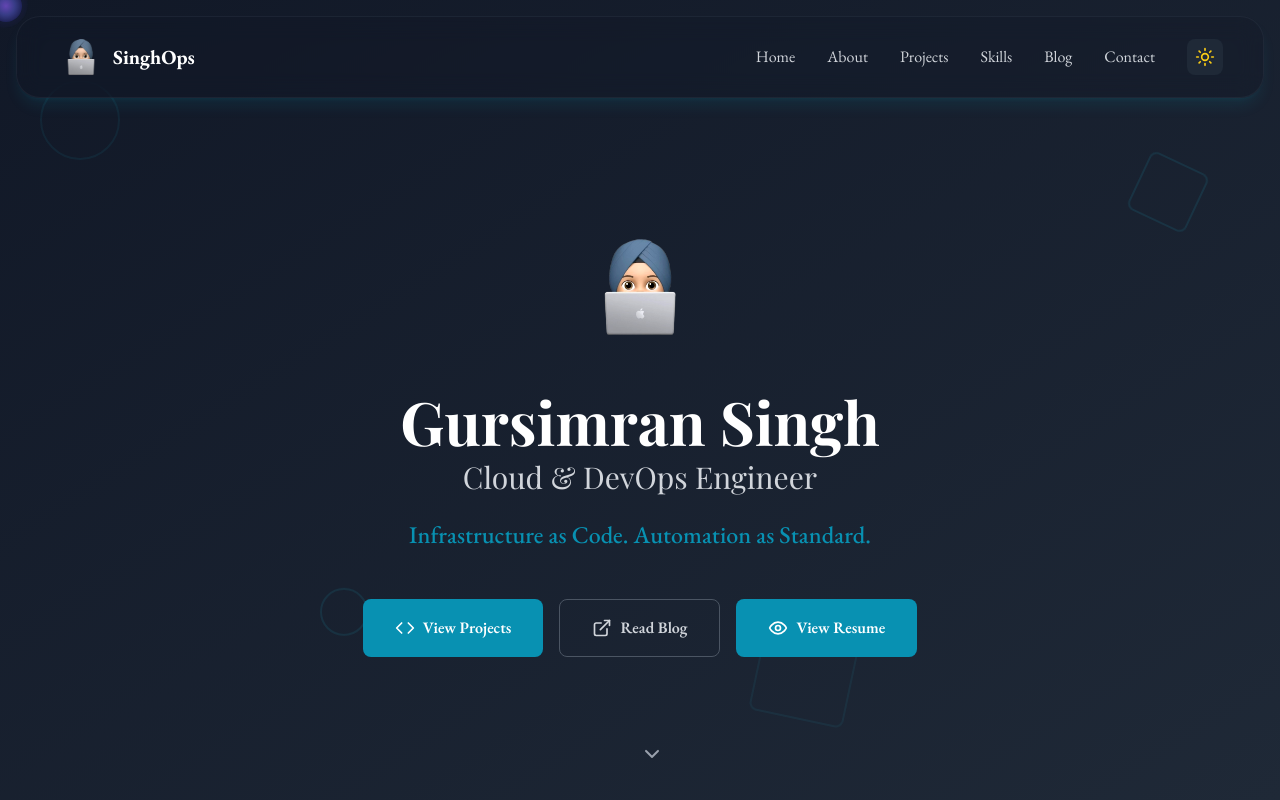
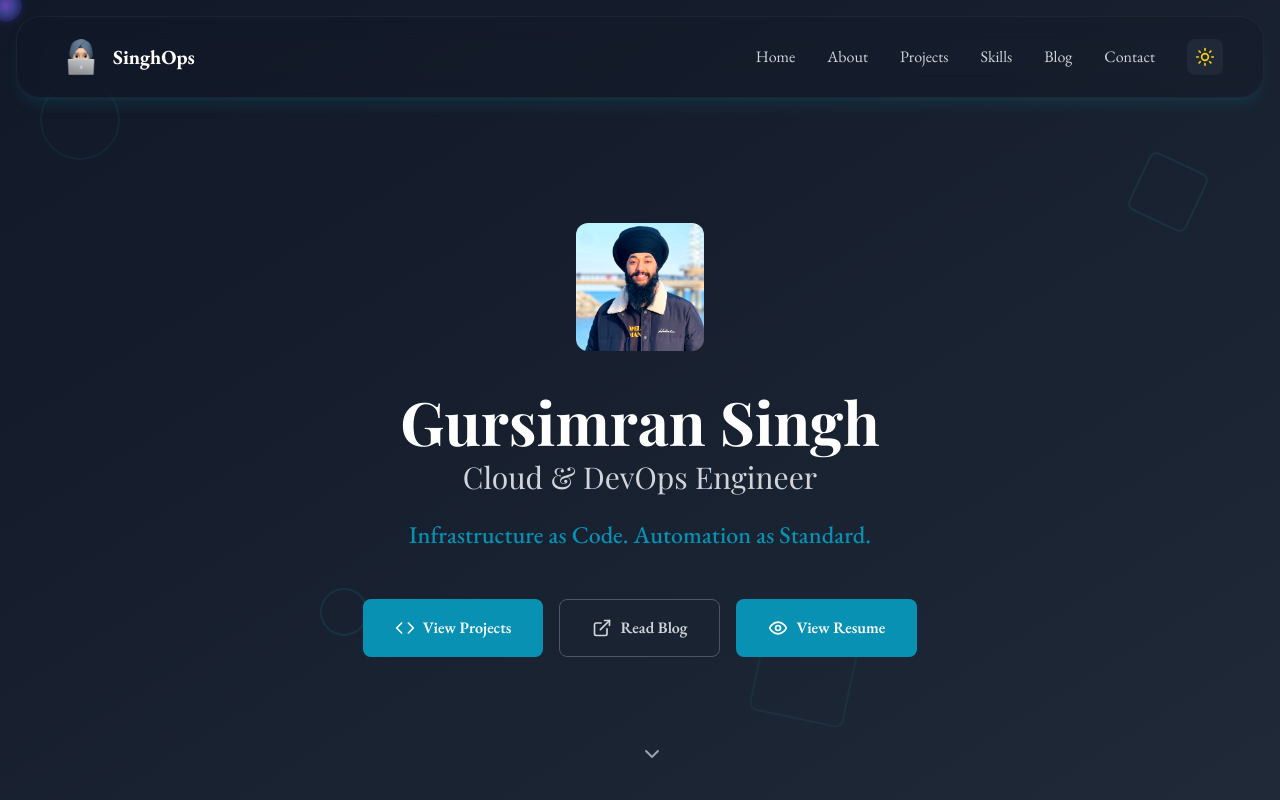
Before and after one commit to gursimran531/singhops-website, a React (Vite) app: page / in a window 1280 px wide. Shown: the top 800 px of the page. Built offline with nearby package versions, Linux system fonts and the light colour scheme.

Commit message:
Updated App.tsx

```diff
--- a/src/App.tsx
+++ b/src/App.tsx
@@ -479,7 +479,7 @@ function App() {
             <div className="mb-8 animate-fadeInUp">
               <div className="inline-flex items-center justify-center w-32 h-32 rounded-2xl mb-6 transition-all duration-300 hover:scale-110 hover:rotate-12">
                 <img
-                  src="/pc.png"
+                  src="/profile.jpg"
                   alt="Gursimran Singh"
                   className="h-32 w-32 rounded-xl object-cover image-rendering-crisp-edges"
                   style={{
```
